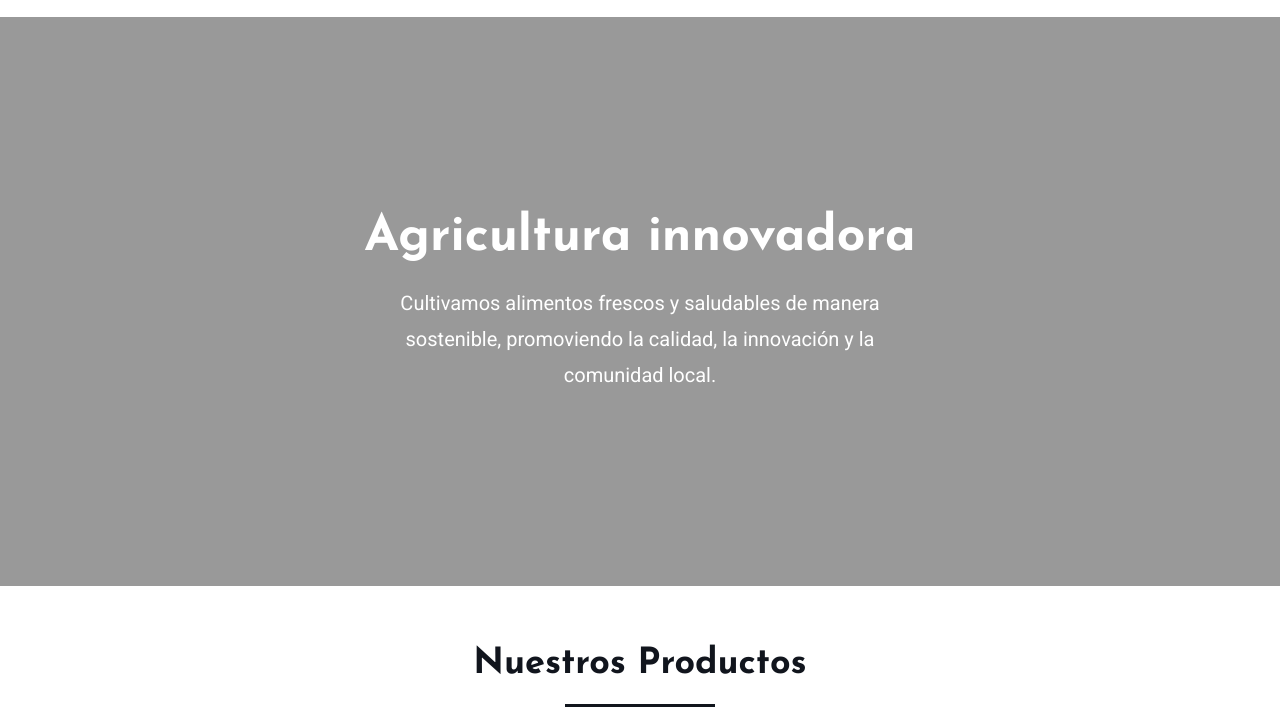
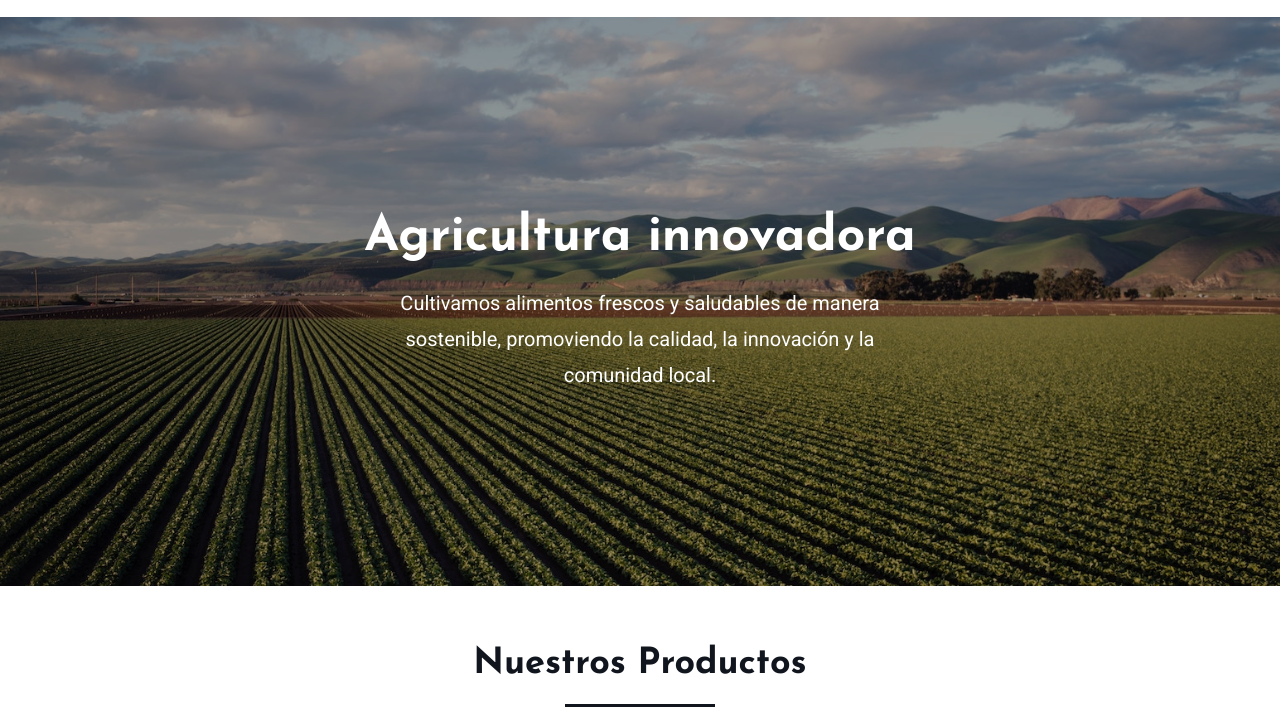
Before and after one commit to MajidALILOUCH/EJIDOMAR, a plain HTML site: page index.html in a window 1280 px wide. Shown: the part 84-800 px from the top of the page. Drawn offline with nearby package versions, Linux system fonts and the light colour scheme.

Commit message:
hero banner

```diff
--- a/assets/css/style.css
+++ b/assets/css/style.css
@@ -578,7 +578,7 @@ body {
 \*-----------------------------------*/
 
 .hero {
-  background-image: url("./assets/images/hero-banner.jpg");
+  background-image: url("../images/hero-banner.jpg");
   position: relative;
   background-repeat: no-repeat;
   background-size: cover;
```
